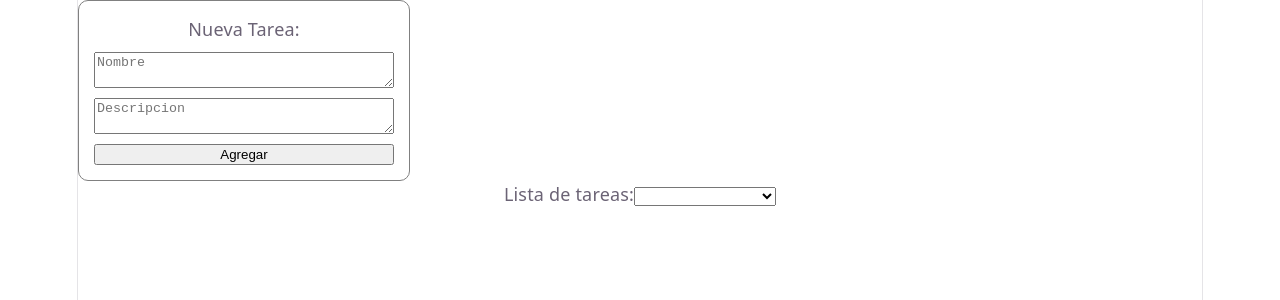
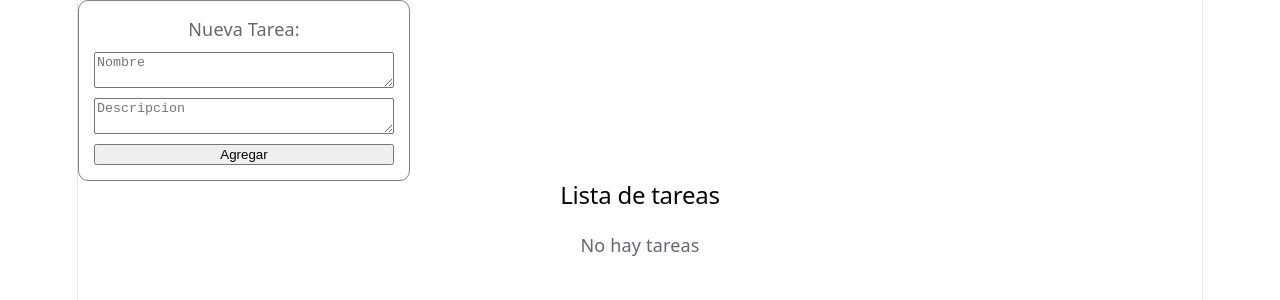
Before and after one commit to Po01o/GestorDeTareas, a React (Vite) app: page / in a window 1280 px wide. Shown: the top 300 px of the page. Built offline with nearby package versions, Linux system fonts and the light colour scheme.

Commit message:
Vista general de la lista de tareas

```diff
--- a/src/GestorReducer.jsx
+++ b/src/GestorReducer.jsx
@@ -9,6 +9,25 @@ function GestorReducer(estado, accion){
                 ...estado,
                 tareas: [...estado.tareas, accion.tarea]
             };
+        case "ELIMINAR_TAREA":
+            return {
+                ...estado,
+                tareas: estado.tareas.filter(
+                    tarea => tarea.id !== accion.id
+                )
+            };
+        case "CAMBIAR_ESTADO":
+            return {
+                ...estado,
+                tareas: estado.tareas.map(tarea =>
+                    tarea.id === accion.id
+                    ? {
+                        ...tarea,
+                        completada: !tarea.completada
+                    }
+                    : tarea
+                )
+            };
         default:
             return estado;
     }
--- a/src/components/Gestor.jsx
+++ b/src/components/Gestor.jsx
@@ -9,7 +9,7 @@ function Gestor() {
     const [estado, dispatch] = useReducer(GestorReducer, estadoInicial);
 
     return (
-        <GestorContext.Provider value={estado, dispatch}>
+        <GestorContext.Provider value={{tareas: estado.tareas, dispatch}}>
             <div>
                 <Agregar/>
                 <Lista/>
--- a/src/components/Lista.jsx
+++ b/src/components/Lista.jsx
@@ -1,9 +1,48 @@
-import React from "react";
+import React, { useContext } from "react";
+import GestorContext from "../GestorContext";
 
 function Lista(){
+    const { tareas, dispatch } = useContext(GestorContext);
 
-    const lista = []
     return (
+        <div style={styles.contenedor}>
+            <h2>Lista de tareas</h2>
+            {tareas.length === 0?<p>No hay tareas</p>:tareas.map((tarea) => (
+                        <div
+                            key={tarea.id}
+                            style={tarea.completada? styles.tareaCompletada: styles.tarea}
+                        >
+                            <h3>{tarea.titulo}</h3>
+                            <p>{tarea.descripcion}</p>
+                            <button
+                                onClick={() =>
+                                    dispatch({
+                                        tipo: "CAMBIAR_ESTADO",
+                                        id: tarea.id
+                                    })
+                                }
+                            >
+                                {tarea.completada ? "Pendiente": "Completar"}
+                            </button>
+
+                            <button
+                                onClick={() =>
+                                    dispatch({
+                                        tipo: "ELIMINAR_TAREA",
+                                        id: tarea.id
+                                    })
+                                }
+                            >
+                                Eliminar
+                            </button>
+                        </div>
+                    )
+                )
+            }
+        </div>
+    );
+
+    /*return (
         <div>
             <label>Lista de tareas:</label>
             <select>
@@ -13,7 +52,32 @@ function Lista(){
                 <option>Todas las tareas</option>
             </select>
         </div>
-    );
+
+    );*/
 }
 
+const styles = {
+    contenedor: {
+        display: "flex",
+        flexDirection: "column",
+        gap: "15px"
+    },
+
+    tarea: {
+        border: "2px solid gray",
+        padding: "10px",
+        borderRadius: "10px",
+        backgroundColor: "white"
+    },
+
+    tareaCompletada: {
+        border: "2px solid green",
+        padding: "10px",
+        borderRadius: "10px",
+        backgroundColor: "#d4ffd4",
+        textDecoration: "line-through"
+    }
+
+};
+
 export default Lista
```
